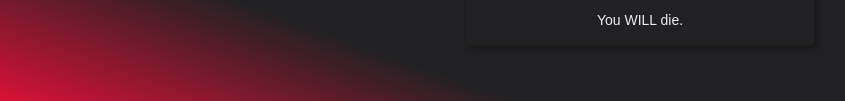
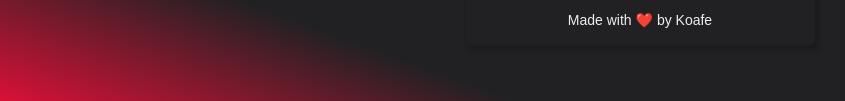
Before and after one commit to DaKoafe/Web, a plain HTML site: page index.html in a window 1280 px wide. Shown: the part 676-777 px from the top of the page, without its empty margins (0-845 px from the left). Drawn offline with Linux system fonts and the light colour scheme.

Commit message:
Update index.html

```diff
--- a/index.html
+++ b/index.html
@@ -51,7 +51,7 @@
         </div>
 
         <div class="koafe-d9ianck">
-            <p>You <span><a href="https://github.com/Koafe-YouSuck/" target="_blank">WILL</a> die.</span></p>
+            <p>Made with ❤️ by <span><a href="https://github.com/Koafe-YouSuck/" target="_blank">Koafe</a></span></p>
         </div>
     </div>
 </body>
```
